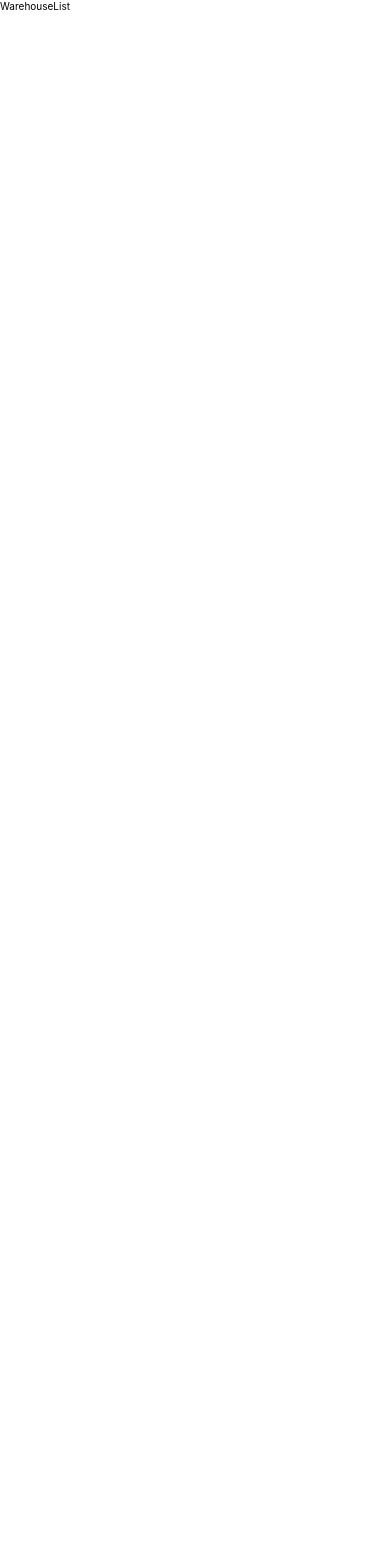
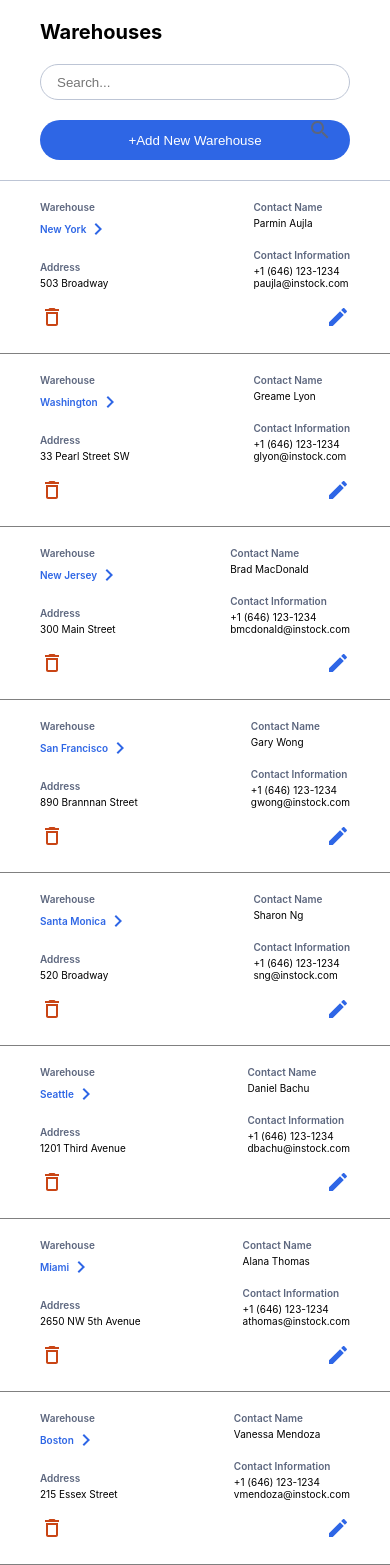
Before and after one commit to 21mustafa/in-stock, a React (Create React App) app: page / in a window 390 px wide. Before the commit the page ends 844 px from the top, so only its background shows below. Built offline with nearby package versions, Linux system fonts and the light colour scheme.

Commit message:
VideoList page mobile version

```diff
--- a/src/App.jsx
+++ b/src/App.jsx
@@ -1,4 +1,4 @@
-import { BrowserRouter, Route, Routes } from "react-router-dom";
+import { BrowserRouter, Route, Routes, useParams } from "react-router-dom";
 import "./App.scss";
 import WarehouseList from "./pages/WarehouseList/WarehouseList";
 import WarehouseDetails from "./pages/WarehouseDetails/WarehouseDetails";
@@ -6,13 +6,30 @@ import WarehouseEdit from "./pages/WarehouseEdit/WarehouseEdit";
 import InventoryList from "./pages/InventoryList/InventoryList";
 import InventoryDetail from "./pages/InventoryDetail/InventoryDetail";
 import InventoryEdit from "./pages/InventoryEdit/InventoryEdit";
+import warehousesJSON from "./warehous.json";
+import { useState } from "react";
+// const baseURL = "http://localhost:5050";
 
 function App() {
+  const [warehouseDetails, setWarehouseDetails] = useState(warehousesJSON);
+  const [warehouseList, setWarehouseList] = useState(warehousesJSON);
+
+  function selectWarehouse(id) {
+    const selectedWarehouse = warehouseDetails.find(
+      (warehouse) => warehouse.id === id
+    );
+
+    setWarehouseList(selectedWarehouse);
+  }
+
   return (
     <div className="app">
       <BrowserRouter>
         <Routes>
-          <Route path="/" element={<WarehouseList />} />
+          <Route
+            path="/"
+            element={<WarehouseList warehouseList={warehouseList} />}
+          />
           <Route path="/details" element={<WarehouseDetails />} />
           <Route path="/edit" element={<WarehouseEdit />} />
           <Route path="/inventory/list" element={<InventoryList />} />
--- a/src/pages/WarehouseList/WarehouseList.jsx
+++ b/src/pages/WarehouseList/WarehouseList.jsx
@@ -1,8 +1,71 @@
 import React from "react";
 import "./WarehouseList.scss";
+import searchIcon from "../../assets/icons/search-24px.svg";
+import editIcon from "../../assets/icons/edit-24px.svg";
+import deleteIcon from "../../assets/icons/delete_outline-24px.svg";
+import forwardIcon from "../../assets/icons/chevron_right-24px.svg";
 
 function WarehouseList(props) {
-  return <div>WarehouseList</div>;
+  console.log("props:", props);
+  return (
+    <>
+      <div className="warehouse">
+        <h1 className="warehouse__header">Warehouses</h1>
+        <div className="searchbar-container">
+          <input
+            className="search"
+            type="text"
+            placeholder="Search..."
+            required
+          />
+          <img src={searchIcon} className="search-icon" alt="search icon" />
+        </div>
+        <button className="warehouse__add-button">+Add New Warehouse</button>
+      </div>
+      <ul className="warehouse__list">
+        {props.warehouseList.map((warehouse) => {
+          return (
+            <li key={warehouse.id} className="warehouse__list-item">
+              <div className="parent-container">
+                <div className="flexbox1">
+                  <div className="warehouse__description-container">
+                    <span className="warehouse__label">Warehouse</span>
+                    <p className="warehouse__city">
+                      {warehouse.city}
+                      <img src={forwardIcon} alt="link icon" />
+                    </p>
+                  </div>
+                  <div className="warehouse__description-container">
+                    <span className="warehouse__label">Address</span>
+                    <p>{warehouse.address}</p>
+                  </div>
+                </div>
+                <div className="flexbox2">
+                  <div className="warehouse__description-container">
+                    <span className="warehouse__label">Contact Name</span>
+                    <p className="warehouse__contact-item">
+                      {warehouse.contact_name}
+                    </p>
+                  </div>
+                  <div className="warehouse__description-container">
+                    <span className="warehouse__label">
+                      Contact Information
+                    </span>
+                    <p className="warehouse__info">{warehouse.contact_phone}</p>
+                    <p className="warehouse__info">{warehouse.contact_email}</p>
+                  </div>
+                </div>
+              </div>
+              <div className="icon-container">
+                <img className="icons" src={deleteIcon} alt="delete icon" />
+                <img className="icons" src={editIcon} alt="edit icon" />
+              </div>
+            </li>
+          );
+        })}
+      </ul>
+    </>
+  );
 }
 
 export default WarehouseList;
--- a/src/pages/WarehouseList/WarehouseList.scss
+++ b/src/pages/WarehouseList/WarehouseList.scss
@@ -1 +1,99 @@
 @use "../../styles/partials/mixin" as *;
+@use "../../styles/partials/variables" as *;
+
+.search {
+  height: 36px;
+  border-radius: 20px;
+  border: 1px solid #bdc5d5;
+  padding-left: 16px;
+  width: 100%;
+  position: relative;
+}
+
+.searchbar-container {
+  padding-bottom: 2rem;
+}
+
+.warehouse {
+  display: flex;
+  flex-direction: column;
+  padding: 2rem 40px 2rem;
+  border-bottom: 1px solid #bdc5d5;
+
+  &__add-button {
+    background-color: #2e66e5;
+    color: white;
+    height: 40px;
+    border-radius: 20px;
+    border: none;
+  }
+  &__list {
+    display: flex;
+    flex-direction: column;
+  }
+
+  &__list-item {
+    display: flex;
+    flex-direction: column;
+    border-bottom: 1px solid grey;
+    padding-top: 16px;
+    padding-bottom: 24px;
+  }
+  &__label {
+    font-weight: 600;
+    color: #5c667e;
+    line-height: 2rem;
+  }
+  &__city {
+    color: #2e66e5;
+    font-weight: 600;
+    margin-bottom: 16px;
+    display: flex;
+    align-items: center;
+  }
+  &__contact-item {
+    margin-bottom: 16px;
+  }
+  &__header {
+    padding-bottom: 2rem;
+  }
+}
+
+.search-icon {
+  height: 24px;
+  width: 24px;
+  position: absolute;
+  right: 15%;
+  top: 14%;
+}
+
+.parent-container {
+  display: flex;
+  justify-content: space-between;
+  padding: 0 40px;
+  //   justify-content: space-between;
+  //   align-items: flex-start;
+  width: 100%;
+  //   padding-bottom: 2rem;
+  //   border-bottom: 1px solid #bdc5d5;
+}
+
+.flexbox1 {
+  display: flex;
+  flex-direction: column;
+  //   width: 40%;
+  //   margin-left: 40px;
+}
+
+.flexbox2 {
+  //   padding-left: 40px;
+}
+// .icons {
+//   height: 24px;
+//   width: 24px;
+// }
+.icon-container {
+  display: flex;
+  justify-content: space-between;
+  padding: 16px 40px 0;
+}
--- /dev/null
+++ b/src/warehous.json
@@ -0,0 +1,90 @@
+[
+  {
+    "id": 1,
+    "warehouse_name": "Manhattan",
+    "address": "503 Broadway",
+    "city": "New York",
+    "country": "USA",
+    "contact_name": "Parmin Aujla",
+    "contact_position": "Warehouse Manager",
+    "contact_phone": "+1 (646) 123-1234",
+    "contact_email": "paujla@instock.com"
+  },
+  {
+    "id": 2,
+    "warehouse_name": "Washington",
+    "address": "33 Pearl Street SW",
+    "city": "Washington",
+    "country": "USA",
+    "contact_name": "Greame Lyon",
+    "contact_position": "Warehouse Manager",
+    "contact_phone": "+1 (646) 123-1234",
+    "contact_email": "glyon@instock.com"
+  },
+  {
+    "id": 3,
+    "warehouse_name": "Jersey",
+    "address": "300 Main Street",
+    "city": "New Jersey",
+    "country": "USA",
+    "contact_name": "Brad MacDonald",
+    "contact_position": "Warehouse Manager",
+    "contact_phone": "+1 (646) 123-1234",
+    "contact_email": "bmcdonald@instock.com"
+  },
+  {
+    "id": 4,
+    "warehouse_name": "SF",
+    "address": "890 Brannnan Street",
+    "city": "San Francisco",
+    "country": "USA",
+    "contact_name": "Gary Wong",
+    "contact_position": "Warehouse Manager",
+    "contact_phone": "+1 (646) 123-1234",
+    "contact_email": "gwong@instock.com"
+  },
+  {
+    "id": 5,
+    "warehouse_name": "Santa Monica",
+    "address": "520 Broadway",
+    "city": "Santa Monica",
+    "country": "USA",
+    "contact_name": "Sharon Ng",
+    "contact_position": "Warehouse Manager",
+    "contact_phone": "+1 (646) 123-1234",
+    "contact_email": "sng@instock.com"
+  },
+  {
+    "id": 6,
+    "warehouse_name": "Seattle",
+    "address": "1201 Third Avenue",
+    "city": "Seattle",
+    "country": "USA",
+    "contact_name": "Daniel Bachu",
+    "contact_position": "Warehouse Manager",
+    "contact_phone": "+1 (646) 123-1234",
+    "contact_email": "dbachu@instock.com"
+  },
+  {
+    "id": 7,
+    "warehouse_name": "Miami",
+    "address": "2650 NW 5th Avenue",
+    "city": "Miami",
+    "country": "USA",
+    "contact_name": "Alana Thomas",
+    "contact_position": "Warehouse Manager",
+    "contact_phone": "+1 (646) 123-1234",
+    "contact_email": "athomas@instock.com"
+  },
+  {
+    "id": 8,
+    "warehouse_name": "Boston",
+    "address": "215 Essex Street",
+    "city": "Boston",
+    "country": "USA",
+    "contact_name": "Vanessa Mendoza",
+    "contact_position": "Warehouse Manager",
+    "contact_phone": "+1 (646) 123-1234",
+    "contact_email": "vmendoza@instock.com"
+  }
+]
```
